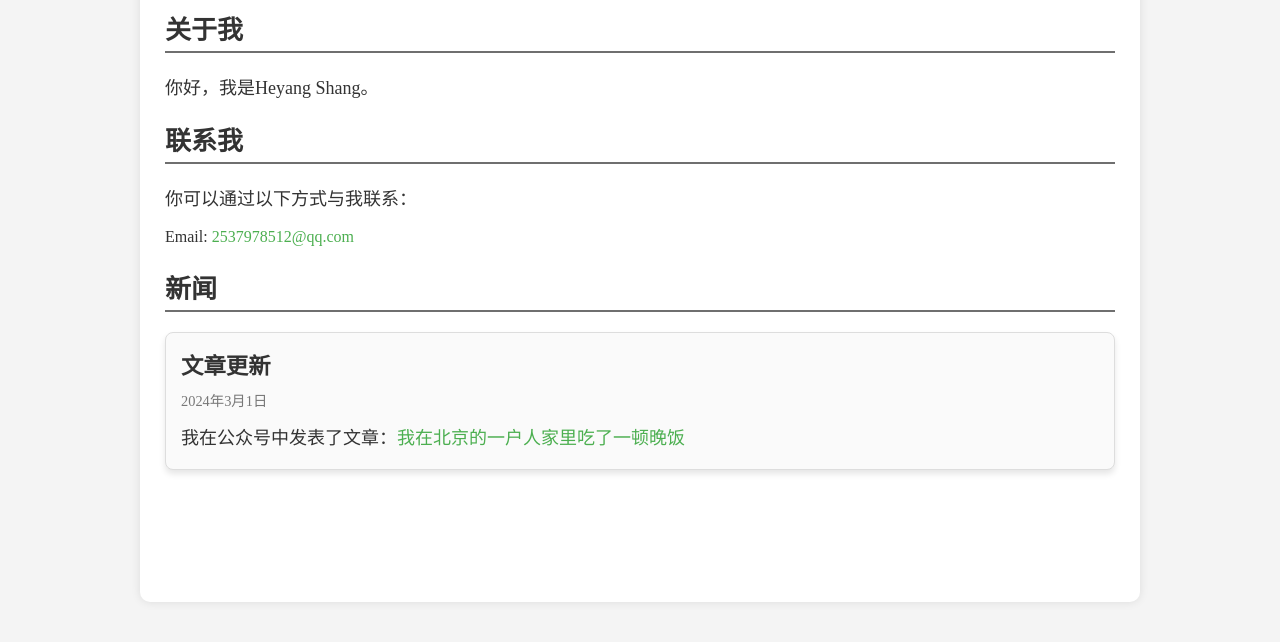
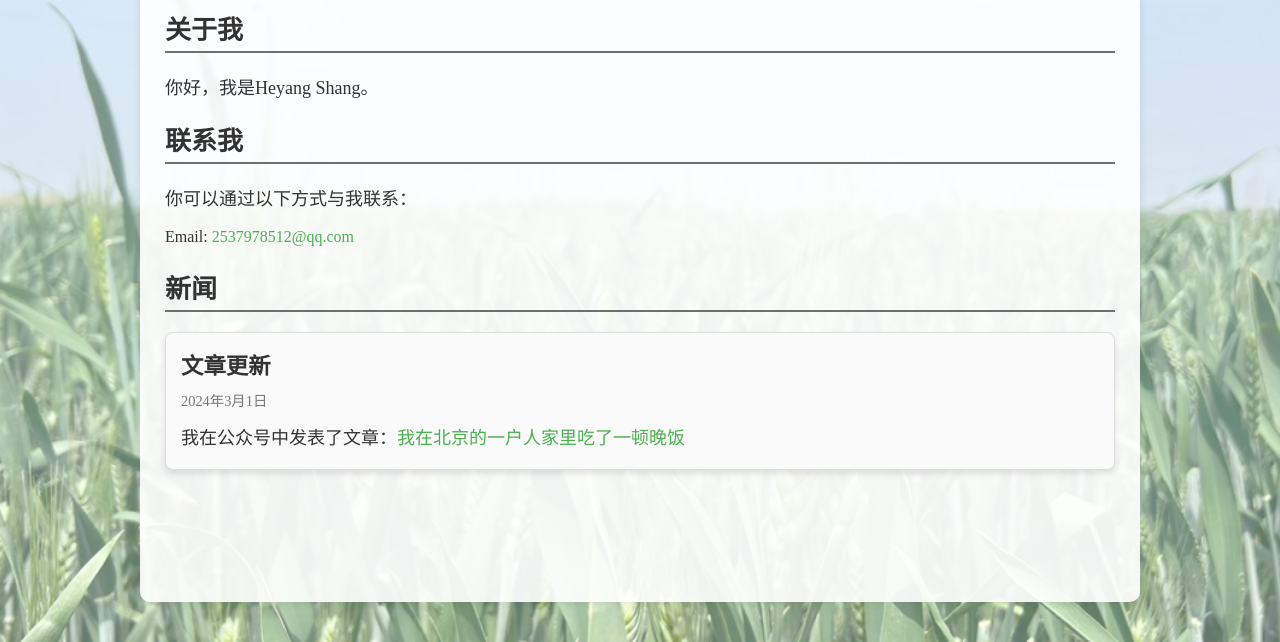
Before and after one commit to Clifeast/clifeast.github.io, a plain HTML site: page index.html in a window 1280 px wide. Shown: the part 158-800 px from the top of the page. Drawn offline with Linux system fonts and the light colour scheme.

Commit message:
背景图片

```diff
--- a/index.html
+++ b/index.html
@@ -15,12 +15,23 @@
             margin-bottom: 15px;
             background-color: #fafafa;
             box-shadow: 0 4px 6px rgba(0, 0, 0, 0.1);
+            display: flex;
+            flex-direction: column;
+            /* gap: 10px; */
+        }
+
+        .news-item .header {
+            display: flex;
+            /* justify-content: space-between; */
+            align-items: center;
         }
 
         .news-item h3 {
             font-size: 1.4em;
-            margin: 0 0 -5px 0;
+            margin-right: 18px;
             color: #333;
+            margin-bottom: -5px;
+            margin-top: 0px;
         }
 
         .news-item .date {
@@ -28,6 +39,7 @@
             color: #777;
             margin-bottom: -5px;
         }
+
         .news-item p {
             margin-bottom: 5px;
         }
--- a/styles/index.css
+++ b/styles/index.css
@@ -1,18 +1,48 @@
-body {
+/* body {
     font-family: "Aptos", "Simsun", 宋体, serif;
     margin: 0;
     padding: 0;
-    background-color: #f4f4f4;
+    background-image: url("../image/bg.jpg");
+    background-size: cover;
+    background-position: center;
     color: #333;
     display: flex;
     justify-content: center;
     align-items: center;
     min-height: 100vh;
+} */
+/* background-color: #f4f4f4; */
+body {
+    font-family: "Aptos", "Simsun", 宋体, serif;
+    margin: 0;
+    padding: 0;
+    color: #333;
+    display: flex;
+    justify-content: center;
+    align-items: center;
+    min-height: 100vh;
+    position: relative; /* 让子元素可以绝对定位 */
+    z-index: 1;
 }
+
+body::before {
+    content: "";
+    position: absolute;
+    top: 0;
+    left: 0;
+    width: 100%;
+    height: 100%;
+    background-image: url("../image/bg.jpg");
+    background-size: cover;
+    background-position: center;
+    opacity: 0.6; /* 调整透明度 */
+    z-index: -1; /* 确保背景图片在内容后面 */
+}
+
 
 .container {
     width: 1000px;
-    background-color: #ffffff;
+    background-color: rgba(255, 255, 255, 0.9);
     padding: 25px;
     box-shadow: 0 0 10px rgba(0, 0, 0, 0.1);
     box-sizing: border-box;
```
Also changed, not shown: subpages/articlelist.html (+4 -3 lines), image/bg.jpg (added).
